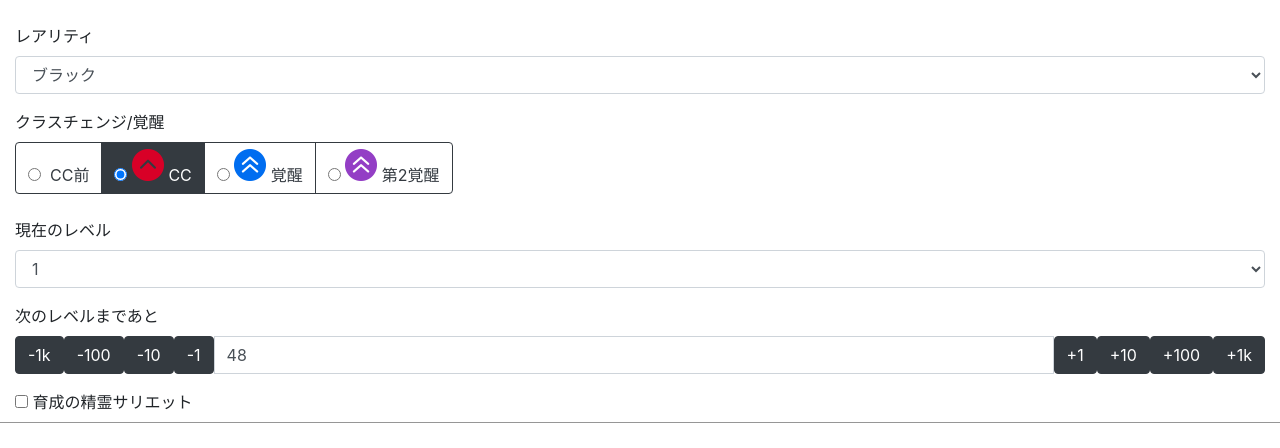
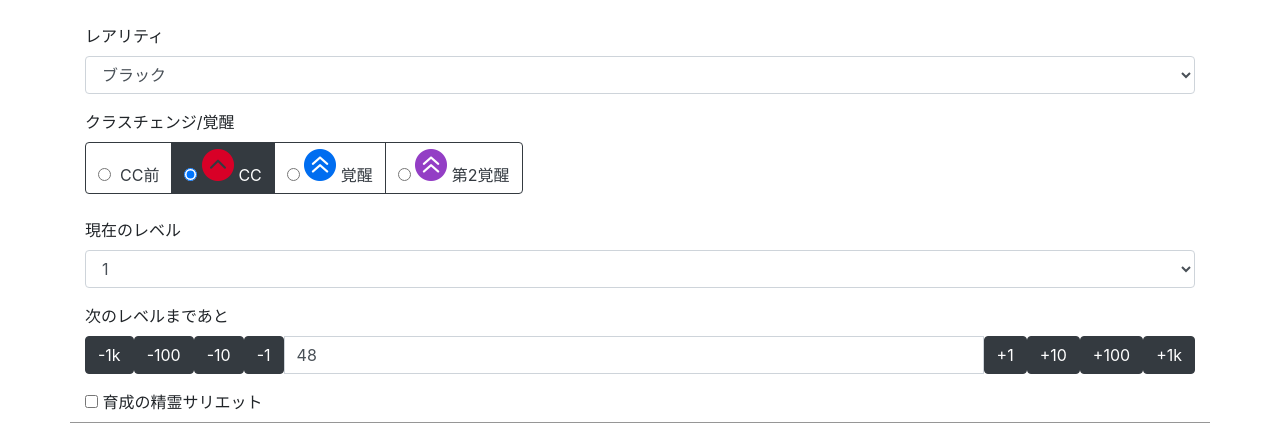
Before and after one commit to range3/aigis-expcalc, a website built with webpack: page src/index.html in a window 1280 px wide. Shown: the part 56-504 px from the top of the page. Built offline with nearby package versions, Linux system fonts and the light colour scheme.

Commit message:
change the container style

```diff
--- a/src/index.html
+++ b/src/index.html
@@ -12,7 +12,7 @@
 			<a class="navbar-brand" href="#">アイギス経験値計算機</a>
 		</nav>
 
-    <div id="app" class="container-fluid">
+    <div id="app" class="container">
       <div class="row inputs">
         <div class="col">
           <div class="input-rarity">
```
